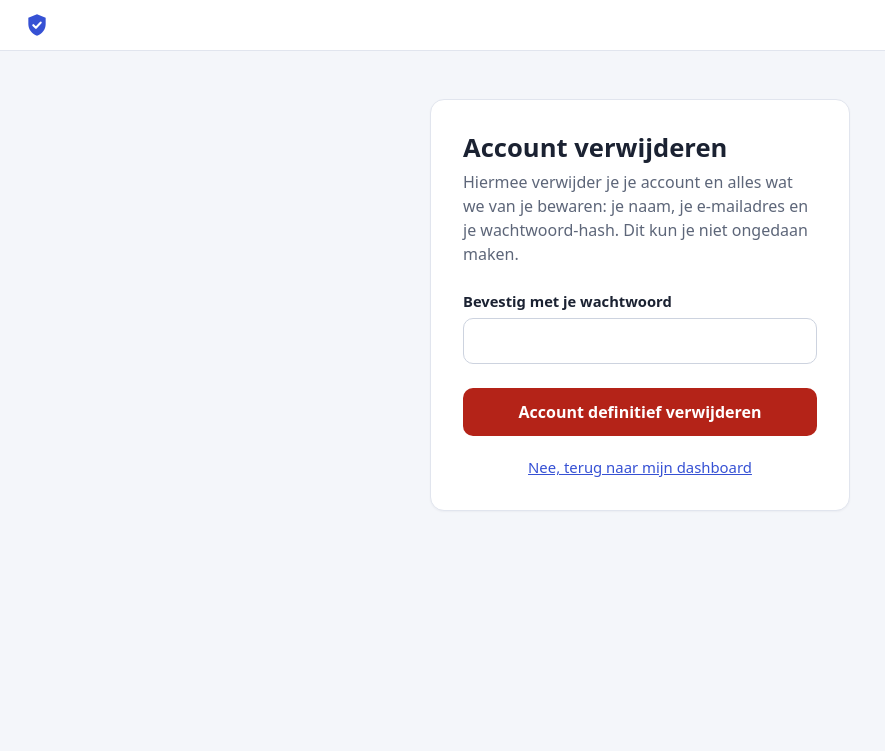
After one commit to ITsoftware-developer/privacyscan, a Node project: template views/account-verwijderen.ejs in a window 1280 px wide. The commit adds this page. Shown: the top 751 px of the page, without its empty margins (0-885 px from the left). Run offline with Node 20 templates, Linux system fonts and the light colour scheme; the template is opened without the code that fills it, so the values that code supplies are empty.

Commit message:
Knop om je account te verwijderen
Na bevestiging met je wachtwoord worden je gegevens en sessies gewist. Ook hier geldt een limiet op foute wachtwoorden.

Co-Authored-By: Claude Opus 5.5 <noreply@anthropic.com>
Claude-Session: https://claude.ai/code/session_01NvhheJ1S4ZzzukN2VDEMse

```diff
--- a/public/style.css
+++ b/public/style.css
@@ -122,6 +122,13 @@ input:focus {
   color: #fff;
 }
 .button-primary:hover { background: var(--primary-dark); }
+.button-danger {
+  width: 100%;
+  margin-top: 24px;
+  background: var(--error);
+  color: #fff;
+}
+.button-danger:hover { background: #912018; }
 .button-quiet {
   padding: 7px 14px;
   background: transparent;
@@ -213,6 +220,8 @@ input:focus {
 }
 .facts dt { color: var(--muted); }
 .facts dd { margin: 0; font-weight: 500; overflow-wrap: anywhere; }
+.card-foot { margin: 16px 0 0; font-size: 0.9rem; }
+.link-danger { color: var(--error); }
 
 .footer { padding: 24px; text-align: center; font-size: 0.85rem; color: var(--muted); }
 
--- /dev/null
+++ b/views/account-verwijderen.ejs
@@ -0,0 +1,24 @@
+<%- include('partials/head', { title: 'Account verwijderen' }) %>
+
+<section class="card form-card">
+  <h1>Account verwijderen</h1>
+  <p class="lead">
+    Hiermee verwijder je je account en alles wat we van je bewaren: je naam, je
+    e-mailadres en je wachtwoord-hash. Dit kun je niet ongedaan maken.
+  </p>
+
+  <% if (error) { %>
+    <p class="alert alert-error" role="alert"><%= error %></p>
+  <% } %>
+
+  <form method="post" action="/account/verwijderen">
+    <label for="wachtwoord">Bevestig met je wachtwoord</label>
+    <input id="wachtwoord" name="wachtwoord" type="password" autocomplete="current-password" required>
+
+    <button type="submit" class="button button-danger">Account definitief verwijderen</button>
+  </form>
+
+  <p class="switch"><a href="/dashboard">Nee, terug naar mijn dashboard</a></p>
+</section>
+
+<%- include('partials/foot') %>
--- a/views/dashboard.ejs
+++ b/views/dashboard.ejs
@@ -23,6 +23,7 @@
       <dt>Lid sinds</dt><dd><%= memberSince %></dd>
       <dt>Wachtwoord</dt><dd>Veilig opgeslagen met argon2id</dd>
     </dl>
+    <p class="card-foot"><a class="link-danger" href="/account/verwijderen">Account verwijderen</a></p>
   </article>
 
   <article class="card card-soon">
```
Also changed, not shown: src/routes.js (+42 -1 lines), test/app.test.js (+55 -0 lines).
